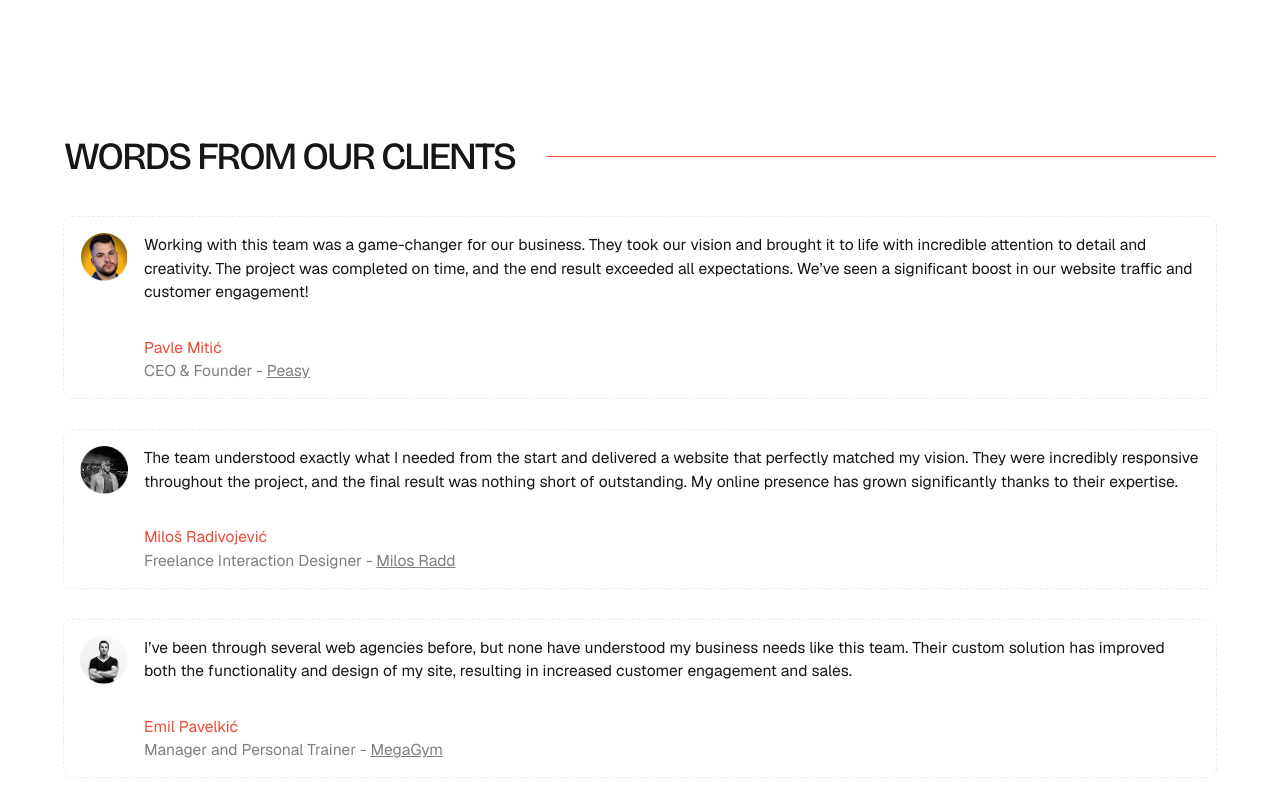
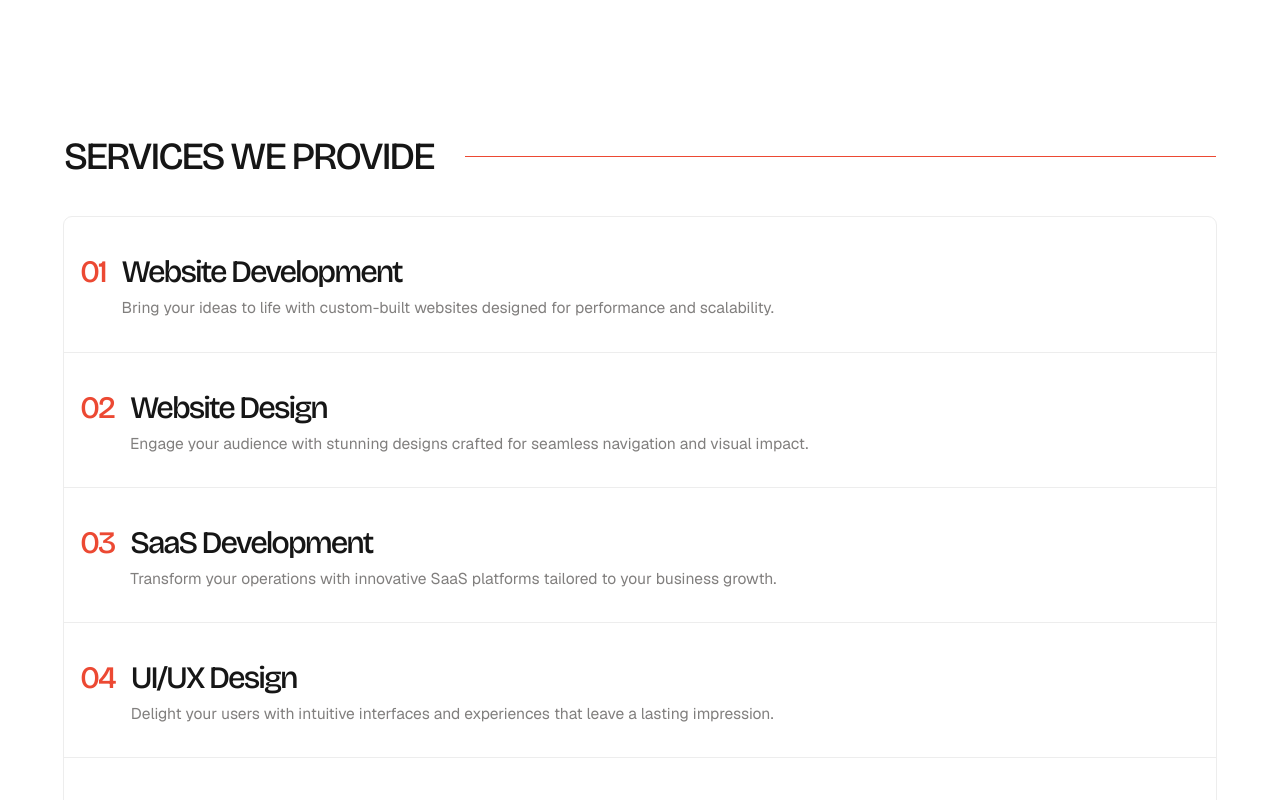
Before and after one commit to Webique-Agency/webique-portfolio, a Next.js app: page / in a window 1280 px wide. Shown: the part 2100-2900 px from the top of the page. Built offline with nearby package versions, Linux system fonts and the light colour scheme.

Commit message:
Section reorder

```diff
--- a/app/(homepage)/page.tsx
+++ b/app/(homepage)/page.tsx
@@ -12,9 +12,9 @@ export default function Home() {
 		<PageTransition>
 			<HeroSection/>
 			<SuccessSection/>
+			<ServicesSection/>
+			<ProjectsSection/>
 			<TestimonialSection/>
-			<ProjectsSection/>
-			<ServicesSection/>
 			<WhyWeStandOutSection/>
 			<OurApproachSection/>
 		</PageTransition>
```
